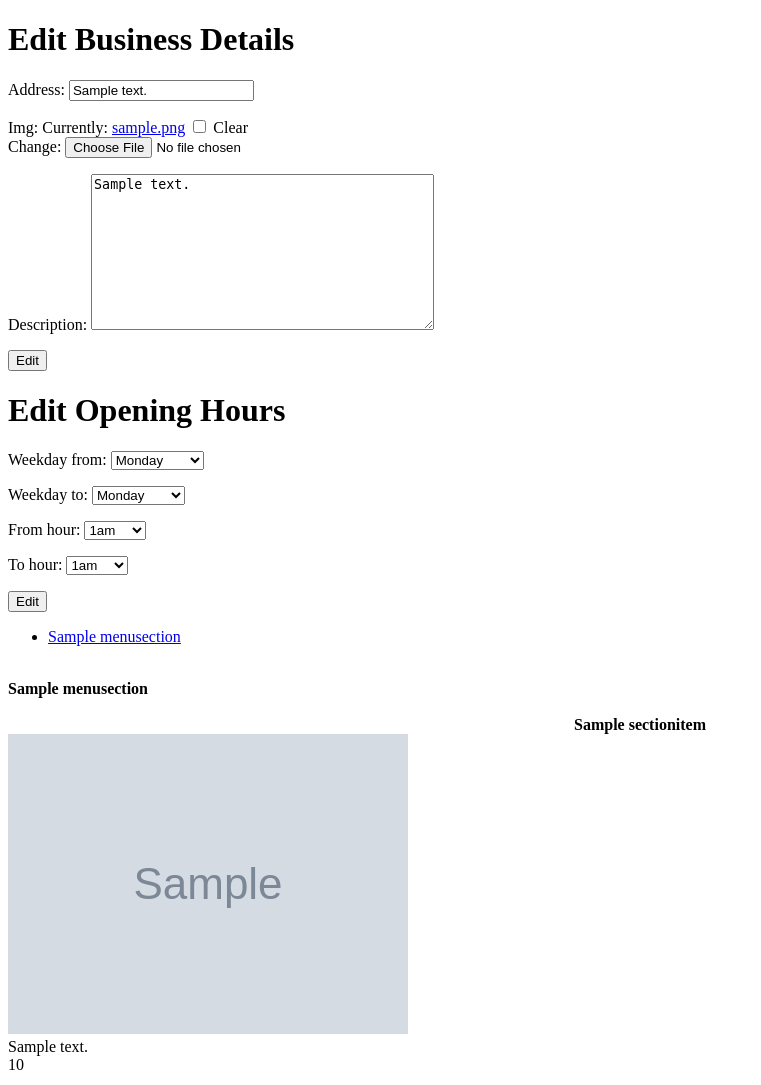
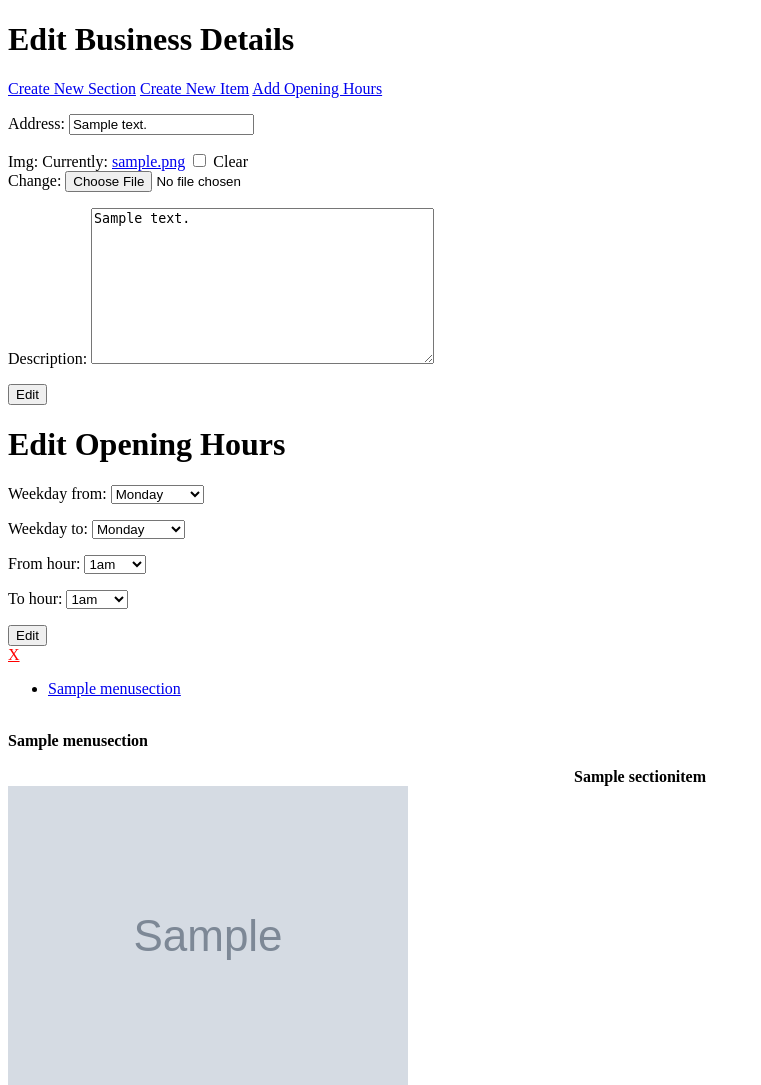
Before and after one commit to harshkheskani/CS38-TeamProject, a Django app: a page that uses leidos_project/templates/leidos_app/edit_business.html in a window 1280 px wide. Shown: the part 88-1173 px from the top of the page, without its empty margins (0-761 px from the left). Run offline with Django 4.2, Linux system fonts and the light colour scheme; a user stored in the database is signed in; data comes from the database, SQL or seed files in the repository; tables that the repository leaves empty hold one stand-in row (values such as "Sample post"); grey boxes marked "Sample" are stand-in pictures.

Commit message:
Added functionality for adding new sections, section items and opening hours as well as deleting each of them. Consequently, changes were made to dependant files and new files were created
forms.py:
   Changed AddItemForm to better handle the passed kwarg argument

models.py:
   Changed weekday_from field setting to unique False in OpeningHours model

urls.py:
   Deleted old redundant urls and added new ones to support new functionality

views.py:
   Deleted redundant views such as menu(), base() and create_menu()
   Added functionality via create_section(), create_section_item() and add_opening_hours() to add required parts of Business
   Created associated delete functionality

~templates/:
   Added 3 new templates:
      add_opening_hours.html - used for displaying form for adding new opening hours
      add_section.html - used for displaying form for creating new business section
      add_section_item.html - used for displaying form for creating new section item
   Modified edit_business.html to include buttons for above-mentioned functionalities, in addition, included delete button for existing opening hours
   Modified business.html to scroll to section once section button on top of the page is clicked

Signed-off-by: Filip Vyrostko <2479054v@student.gla.ac.uk>

```diff
--- a/leidos_project/leidos_app/forms.py
+++ b/leidos_project/leidos_app/forms.py
@@ -33,7 +33,7 @@ class AddItemForm(forms.ModelForm):
 
     def __init__(self, *args, **kwargs):
 
-        choices = kwargs.pop("choices")
+        choices = kwargs.pop("choices", None)
         super(AddItemForm, self).__init__(*args, **kwargs)
         self.fields["sections"] = forms.ChoiceField(choices=choices)
 
--- a/leidos_project/leidos_app/models.py
+++ b/leidos_project/leidos_app/models.py
@@ -53,7 +53,7 @@ class Business(models.Model):
 
 class OpeningHours(models.Model):
     business_fk = models.ForeignKey(Business, on_delete=models.CASCADE)
-    weekday_from = models.CharField(max_length=10, choices=WEEKDAYS, unique=True)
+    weekday_from = models.CharField(max_length=10, choices=WEEKDAYS, unique=False)
     weekday_to = models.CharField(max_length=10, choices=WEEKDAYS, blank=True)
     from_hour = models.CharField(max_length=5, choices=HOUR_OF_DAY_24)
     to_hour = models.CharField(max_length=5, choices=HOUR_OF_DAY_24)
--- a/leidos_project/leidos_app/urls.py
+++ b/leidos_project/leidos_app/urls.py
@@ -4,16 +4,19 @@ from leidos_app import views
 app_name = 'leidos_app'
 
 urlpatterns = [
-	path('', views.base, name='base'),
-	path('homepage/', views.homepage, name = 'homepage'),
+	path('', views.homepage, name = 'homepage'),
 	path('login/', views.user_login, name='login'),
 	path('logout/', views.user_logout, name='logout'),
 	path('register/', views.user_register, name='register'),
 	path('register_business/', views.register_business, name='register_business'),
-	path('menu/', views.menu, name="menu"),
     path('business/<slug:business_name_slug>/', views.business, name="business"),
-	path('business/<slug:business_name_slug>/add_hours/', views.add_opening_hours, name="add_hours"),
+	path('business/<slug:business_name_slug>/add_opening_hours/', views.add_opening_hours, name="add_opening_hours"),
+	path('business/<slug:business_name_slug>/create_section/', views.create_section, name="create_section"),
+	path('business/<slug:business_name_slug>/create_section_item/', views.create_section_item, name="create_section_item"),
 	path('business/<slug:business_name_slug>/edit_business/', views.edit_business, name="edit_business"),
 	path('business/<slug:business_name_slug>/save_business_edit/', views.save_business_edit, name="save_business_edit"),
 	path('save_opening_hours_edit/<int:hours_pk>', views.save_opening_hours_edit, name="save_opening_hours_edit"),
+	path('delete_opening_hours/<int:hours_pk>', views.delete_opening_hours, name="delete_opening_hours"),
+	path('delete_section/<int:section_pk>', views.delete_section, name="delete_section"),
+	path('delete_section_item/<int:item_pk>', views.delete_section_item, name="delete_section_item"),
 ]
--- a/leidos_project/leidos_app/views.py
+++ b/leidos_project/leidos_app/views.py
@@ -6,16 +6,6 @@ from leidos_app.forms import *
 from django.contrib import messages
 from django.urls import reverse
 
-# Create your views here.
-def base(request):
-    return render(request, 'leidos_app/base.html')
-
-
-def create_menu(request):
-    return render(request, 'leidos_app/create_menu.html', {"form":AddOpeningTimesForm()})
-
-def menu(request):
-    return render(request, 'leidos_app/menu.html')
 
 def homepage(request):
     return render(request, 'leidos_app/homepage.html')
@@ -102,7 +92,6 @@ def user_logout(request):
     # Take the user back to the homepage.
     return redirect(reverse('leidos_app:homepage'))
 
-
 @login_required
 def create_section_item(request, business_name_slug):
 
@@ -114,29 +103,24 @@ def create_section_item(request, business_name_slug):
         messages.error(request, "You do not have access to this option")
         return redirect(reverse('leidos_app:business', kwargs={"business_name_slug":business_name_slug}))
 
+    if MenuSection.objects.filter(business_fk=Business.objects.get(slug=business_name_slug)).exists():
+        sections = MenuSection.objects.filter(business_fk=Business.objects.get(slug=business_name_slug))
+    else:
+        messages.error(request, "FATAL_ERROR:: Item creation attempted without pre-existing Section")
+        return redirect("leidos_app:homepage")
+
+    form = AddItemForm(request.POST or None, choices=[(section, section.name) for section in sections])
+
     if request.method == 'GET':
-        tuples = []
-        try:
-            sections = MenuSection.objects.filter(business_fk=Business.objects.get(slug=business_name_slug))
-            if len(sections) == 0: raise Exception
-
-            for section in sections:
-                tuples.append((section, section.name))
-
-            form = forms.AddItemForm(choices=tuples)
-            print(form)
-            return render(request, "leidos_app/create_menu.html", {"form":form})
-        except:
-            messages.error(request, "FATAL_ERROR:: Item creation attempted without pre-existing Section")
-            return redirect("leidos_app:homepage")
+        return render(request, "leidos_app/add_section_item.html", {"form":form, "business_name_slug":business_name_slug})
 
 
     if request.method == 'POST':
-        form = AddItemForm(request.POST)
 
         if form.is_valid():
             section_item = form.save(commit=False)
-            section_item.section_fk = request.get["section"]
+            section_item.section_fk = MenuSection.objects.get(name=request.POST.get("sections"),
+                                                              business_fk=Business.objects.get(slug=business_name_slug))
 
             if "img" in request.FILES:
                 section_item.img = request.FILES["img"]
@@ -149,8 +133,76 @@ def create_section_item(request, business_name_slug):
             messages.error(request, form.errors)
             return redirect(reverse("leidos_app:business", kwargs={"business_name_slug":business_name_slug}))
 
+@login_required
+def delete_section_item(request, item_pk):
+    if request.user != SectionItem.objects.get(pk=item_pk).business_fk.owner_fk and not request.user.is_superuser:
+        messages.error(request, "You do not have access to this feature")
+        return redirect("leidos_app:homepage")
+
+    object_to_delete = SectionItem.objects.get(pk=item_pk)
+    business_name_slug = object_to_delete.section_fk.business_fk.slug
+    s_name = object_to_delete.name
+    object_to_delete.delete()
+
+    if not SectionItem.objects.filter(pk=item_pk).exists():
+        messages.success(request, f"Item '{s_name}' successfully deleted")
+        return redirect(reverse("leidos_app:edit_business", kwargs={"business_name_slug": business_name_slug}))
+    else:
+        messages.error(request, f"Failed to delete Item '{s_name}'")
+        return redirect(reverse("leidos_app:edit_business", kwargs={"business_name_slug": business_name_slug}))
+
+@login_required
+def create_section(request, business_name_slug):
+
+    if not business_exists(business_name_slug):
+        messages.error(request, f"Business '{business_name_slug}' does not exist")
+        return redirect(reverse("leidos_app:homepage"))
+
+    if request.user != Business.objects.get(slug=business_name_slug).owner_fk:
+        messages.error(request, "You do not have access to this option")
+        return redirect(reverse('leidos_app:business', kwargs={"business_name_slug":business_name_slug}))
+
+    if request.method == 'GET':
+        return render(request, "leidos_app/add_section.html", {"form":AddSectionForm(), "slug":business_name_slug})
+
+    if request.method == 'POST':
+
+        form = AddSectionForm(request.POST)
+
+        if form.is_valid():
+            section = form.save(commit=False)
+            section.business_fk = Business.objects.get(slug=business_name_slug)
+            section.save()
+
+            return redirect(reverse("leidos_app:edit_business", kwargs={"business_name_slug": business_name_slug}))
+        else:
+            return HttpResponse(form.errors)
+
+@login_required
+def delete_section(request, section_pk):
+
+    if request.user != MenuSection.objects.get(pk=section_pk).business_fk.owner_fk and not request.user.is_superuser:
+        messages.error(request, "You do not have access to this feature")
+        return redirect("leidos_app:homepage")
+
+    object_to_delete = MenuSection.objects.get(pk=section_pk)
+    business_name_slug = object_to_delete.business_fk.slug
+    s_name = object_to_delete.name
+    object_to_delete.delete()
+
+    if not MenuSection.objects.filter(pk=section_pk).exists():
+        messages.success(request, f"Section '{s_name}' successfully deleted")
+        return redirect(reverse("leidos_app:edit_business", kwargs={"business_name_slug": business_name_slug}))
+    else:
+        messages.error(request, f"Failed to delete Section '{s_name}'")
+        return redirect(reverse("leidos_app:edit_business", kwargs={"business_name_slug": business_name_slug}))
+
 
 def business(request, business_name_slug):
+
+    if not business_exists(business_name_slug):
+        messages.error(request, f"Business '{business_name_slug}' does not exist")
+        return redirect(reverse("leidos_app:homepage"))
 
     if request.method == 'GET':
         # Retrieve all relevant information for business
@@ -185,18 +237,40 @@ def add_opening_hours(request, business_name_slug):
         form = AddOpeningTimesForm()
         existing_hours = OpeningHours.objects.filter(business_fk = Business.objects.get(slug=business_name_slug))
 
-        return render(request, "leidos_app/add_opening_times.html",{"form":form, "existing_hours":existing_hours})
+        return render(request, "leidos_app/add_opening_hours.html",{"form":form, "existing_hours":existing_hours,
+                                                                    "business_name_slug":business_name_slug})
 
     elif request.method == 'POST':
         form = AddOpeningTimesForm(request.POST)
 
-        opening_hours_form = form.save(commit=False)
-        opening_hours_form.business_fk = Business.objects.get(slug=business_name_slug)
-        opening_hours_form.save()
+        if form.is_valid():
+            opening_hours_form = form.save(commit=False)
+            opening_hours_form.business_fk = Business.objects.get(slug=business_name_slug)
+            opening_hours_form.save()
 
-        messages.success(request, "New opening time successfully added")
+            messages.success(request, "New opening time successfully added")
 
-        return redirect(reverse('leidos_app:business', kwargs={"business_name_slug": business_name_slug}))
+            return redirect(reverse('leidos_app:business', kwargs={"business_name_slug": business_name_slug}))
+        else:
+            return HttpResponse(form.errors)
+
+@login_required
+def delete_opening_hours(request, hours_pk):
+
+    if request.user != OpeningHours.objects.get(pk=hours_pk).business_fk.owner_fk and not request.user.is_superuser:
+        messages.error(request, "You do not have access to this feature")
+        return redirect("leidos_app:homepage")
+
+    object_to_delete = OpeningHours.objects.get(pk=hours_pk)
+    business_name_slug = object_to_delete.business_fk.slug
+    object_to_delete.delete()
+
+    if not OpeningHours.objects.filter(pk=hours_pk).exists():
+        messages.success(request, "Opening Hours successfully deleted")
+        return redirect(reverse("leidos_app:edit_business", kwargs={"business_name_slug": business_name_slug}))
+    else:
+        messages.error(request, "Failed to delete Opening Hours")
+        return redirect(reverse("leidos_app:edit_business", kwargs={"business_name_slug": business_name_slug}))
 
 @login_required
 def register_business(request):
@@ -287,7 +361,7 @@ def edit_business(request, business_name_slug):
 
         return render(request, "leidos_app/edit_business.html", context_dict)
 
-
+@login_required
 def save_business_edit(request, business_name_slug):
     if request.method == 'POST':
         edit_form = EditBusinessForm(request.POST, instance=Business.objects.get(slug=business_name_slug))
@@ -305,7 +379,7 @@ def save_business_edit(request, business_name_slug):
         else:
             return HttpResponse(edit_form.errors)
 
-
+@login_required
 def save_opening_hours_edit(request, hours_pk):
     if request.method == 'POST':
         hours = OpeningHours.objects.get(pk=hours_pk)
--- a/leidos_project/templates/leidos_app/business.html
+++ b/leidos_project/templates/leidos_app/business.html
@@ -44,7 +44,9 @@
 	<nav id ="categories">
 		<ul>
 			{% for section in sections %}
-				<li><a href="#mains">{{ section.0.name }}</a></li>
+				<li>
+					<a onclick=document.getElementById("{{ section.0.name }}").scrollIntoView(true) href="#mains">{{ section.0.name }}</a>
+				</li>
 			{% endfor %}
 		</ul>
 	</nav>
@@ -53,7 +55,7 @@
 
 
 {% for section in sections %}
-	<div class="cat-name">
+	<div id="{{ section.0.name }}" class="cat-name">
 		<span><b>{{ section.0.name }}</b></span>
 	</div>
 
--- a/leidos_project/templates/leidos_app/edit_business.html
+++ b/leidos_project/templates/leidos_app/edit_business.html
@@ -13,6 +13,9 @@ Register Your Business
 
      <div class="form.css">
         <h1 class="form.h1">Edit Business Details</h1>
+		 <a href="{% url 'leidos_app:create_section' business.slug %}">Create New Section</a>
+		 <a href="{% url 'leidos_app:create_section_item' business.slug %}">Create New Item</a>
+		 <a href="{% url 'leidos_app:add_opening_hours' business.slug %}">Add Opening Hours</a>
        <form
 			method="post"
 			action="{% url 'leidos_app:save_business_edit' business.slug %}"
@@ -34,6 +37,7 @@ Register Your Business
 					{{ hour_form.1.as_p }}
 					<button type="submit">Edit</button>
 				</form>
+		 <a href="{% url 'leidos_app:delete_opening_hours' hour_form.0.pk %}" style="color: red">X</a>
 			 {% endfor %}
 		 {% endif %}
     </div>
```
Also changed, not shown: leidos_project/templates/leidos_app/add_opening_hours.html (added, +34 -0 lines), leidos_project/templates/leidos_app/add_section.html (added, +19 -0 lines), leidos_project/templates/leidos_app/add_section_item.html (added, +19 -0 lines).
